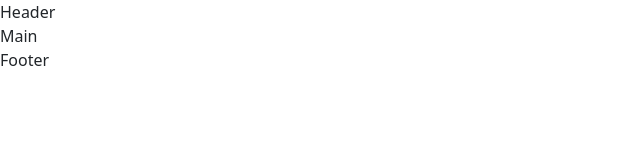
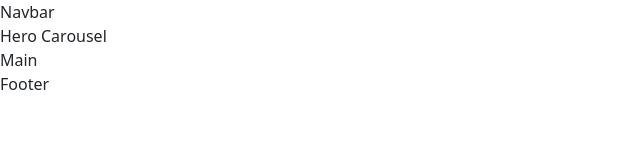
Before and after one commit to totarochristian/proj-html-vuejs, a Vue app: page / in a window 1280 px wide. Shown: the top 160 px of the page, without its empty margins (0-640 px from the left). Built offline with nearby package versions, Linux system fonts and the light colour scheme.

Commit message:
Define the main components of the header component and install them inside the father component.

```diff
--- a/src/components/Header/HeaderComponent.vue
+++ b/src/components/Header/HeaderComponent.vue
@@ -1,12 +1,20 @@
 <template>
   <header>
-    Header
+    <NavBarComponent />
+    <HeroCarouselComponent />
   </header>
 </template>
 
 <script>
+  import NavBarComponent from './Navbar/NavBarComponent.vue';
+  import HeroCarouselComponent from './HeroCarousel/HeroCarouselComponent.vue';
+
   export default {
-    name: 'Header'
+    name: 'Header',
+    components:{
+      NavBarComponent,
+      HeroCarouselComponent
+    }
   }
 </script>
 
--- /dev/null
+++ b/src/components/Header/HeroCarousel/HeroCarouselComponent.vue
@@ -0,0 +1,15 @@
+<template>
+  <div id="heroCarousel">
+    Hero Carousel
+  </div>
+</template>
+
+<script>
+  export default {
+    name: 'HeroCarousel'
+  }
+</script>
+
+<style lang="scss" scoped>
+
+</style>
--- /dev/null
+++ b/src/components/Header/Navbar/NavBarComponent.vue
@@ -0,0 +1,15 @@
+<template>
+  <div id="navBar">
+    Navbar
+  </div>
+</template>
+
+<script>
+  export default {
+    name: 'NavBar'
+  }
+</script>
+
+<style lang="scss" scoped>
+
+</style>
```
